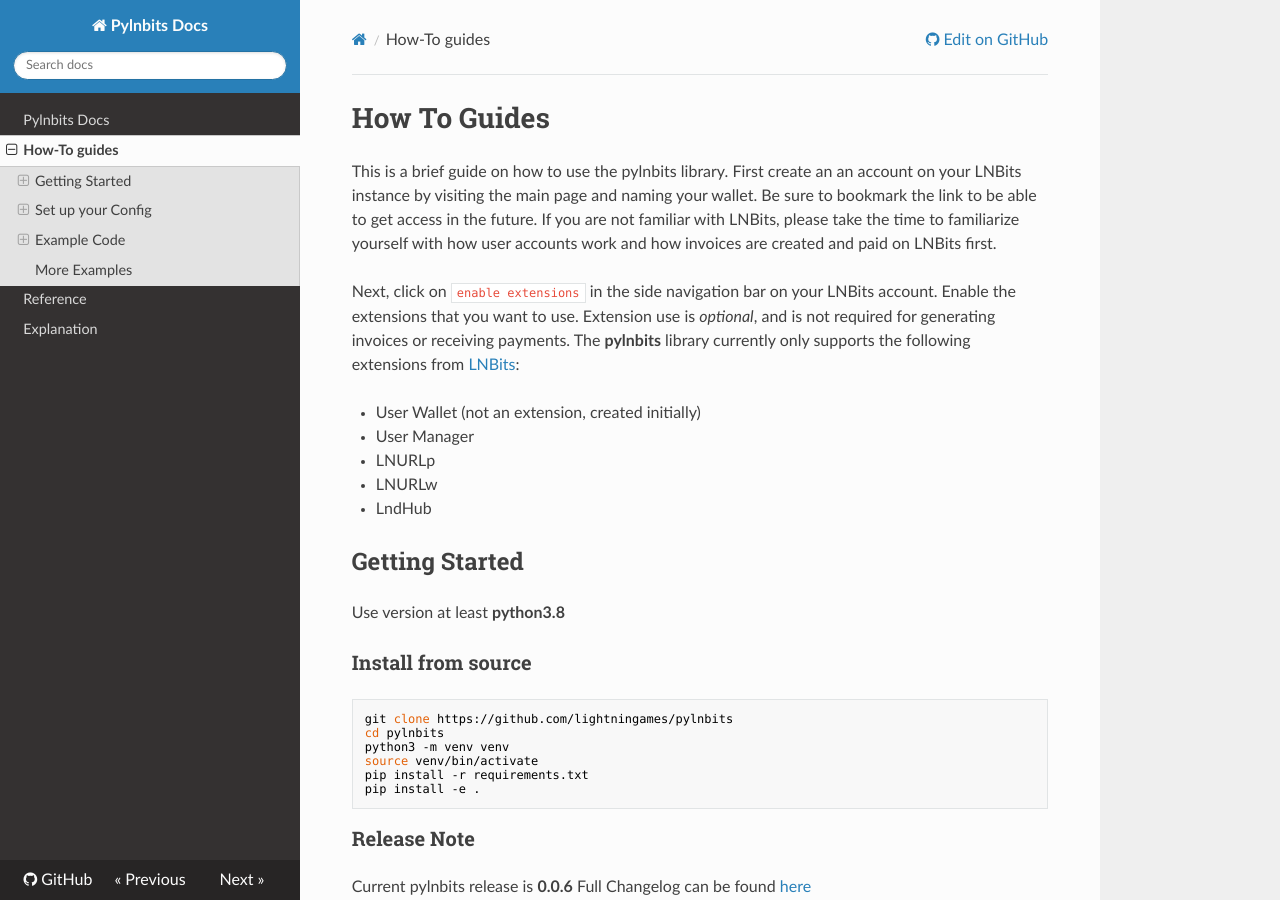
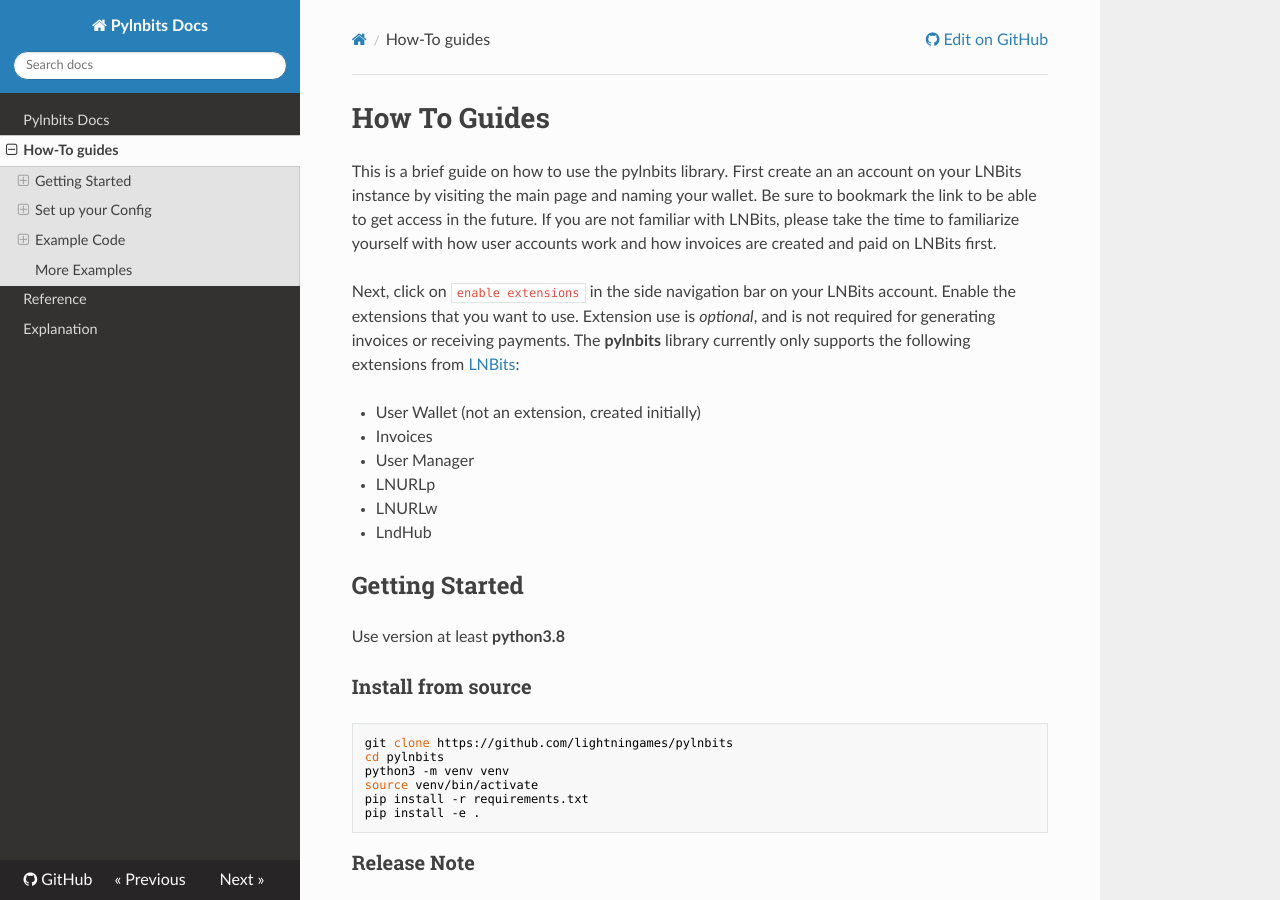
Before and after one commit to lightningames/pylnbits, an MkDocs documentation site: the page built from docs/how-to-guides.md, in a window 1280 px wide and 900 px high. Built offline with MkDocs 1.6.1, drawn with Linux system fonts in a browser that asks for light colours; nearby versions of some CDN libraries.

Commit message:
update versions

````diff
--- a/docs/how-to-guides.md
+++ b/docs/how-to-guides.md
@@ -5,6 +5,7 @@
 Next, click on `enable extensions` in the side navigation bar on your LNBits account. Enable the extensions that you want to use. Extension use is *optional*, and is not required for generating invoices or receiving payments. The **pylnbits** library currently only supports the following extensions from [LNBits](https://lnbits.com):
 
 - User Wallet (not an extension, created initially)
+- Invoices
 - User Manager
 - LNURLp
 - LNURLw
@@ -25,8 +26,7 @@
 ```
 
 ### Release Note
-Current pylnbits release is **0.0.6**
-Full Changelog can be found [here](https://github.com/lightningames/pylnbits/compare/v0.0.5...v0.0.6)
+Current pylnbits release is **0.0.8**
 
 It is only effective up to LNBITS commit
 [https://github.com/lnbits/lnbits-legend/commit/e46e881663eb4d70b691e09ac1c97eecd6b547b8
````
